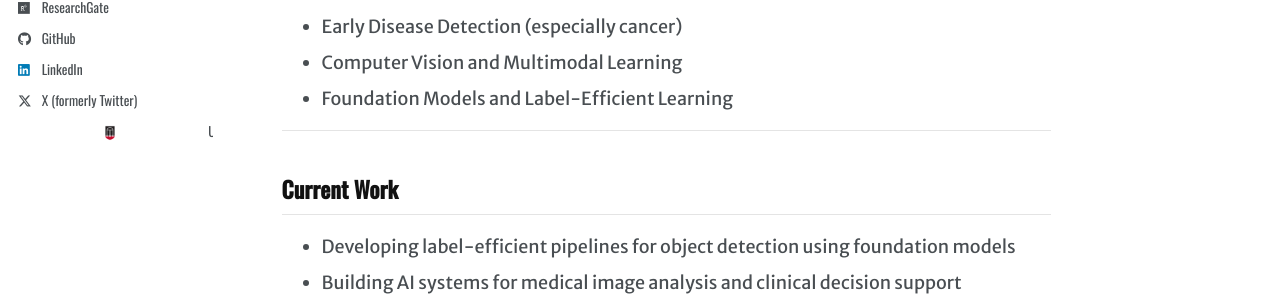
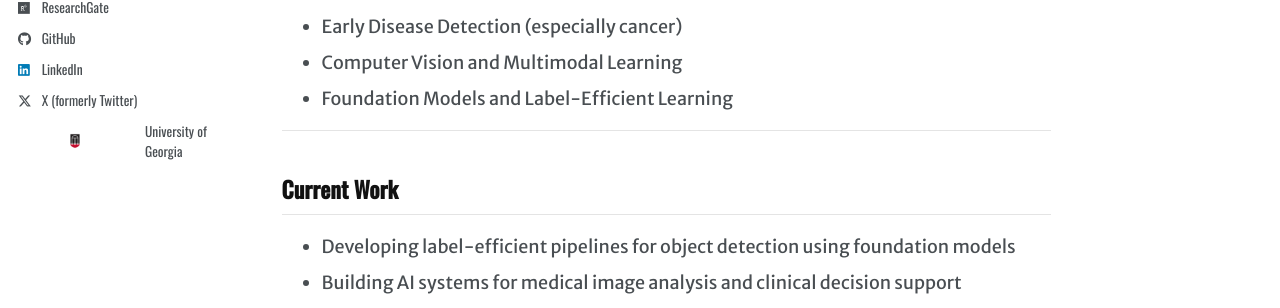
Before and after one commit to nimadarbandi/nimadarbandi.github.io, a Jekyll site: the page built from _pages/about.md, in a window 1280 px wide. Shown: the part 541-849 px from the top of the page. Built offline with Jekyll 4.4.1, drawn with Linux system fonts in a browser that asks for light colours; some web fonts are replaced; a script bundle is joined from its source files by our own code; library files that are not in the unit come from our copies.

Commit message:
uga-logo

```diff
--- a/_includes/author-profile.html
+++ b/_includes/author-profile.html
@@ -171,7 +171,12 @@
       {% if author.zhihu %}
       <li><a href="https://www.zhihu.com/people/{{ author.zhihu }}"><i class="fab fa-fw fa-zhihu icon-pad-right" aria-hidden="true"></i>Zhihu</a></li>
       {% endif %}
-      <li><a href="https://www.uga.edu/"><img class="sidebar-uga-logo icon-pad-right" src="{{ '/images/UGA-favicon.ico' | relative_url }}" alt="" aria-hidden="true">University of Georgia</a></li>
+      <li class="sidebar-uga-item">
+        <a href="https://www.uga.edu/">
+          <img class="sidebar-uga-logo icon-pad-right" src="{{ '/images/UGA-favicon.ico' | relative_url }}" alt="" aria-hidden="true">
+          <span>University of Georgia</span>
+        </a>
+      </li>
     </ul>
   </div>
 </div>
--- a/_includes/head/custom.html
+++ b/_includes/head/custom.html
@@ -103,6 +103,21 @@
     margin-right: 0;
   }
 
+  .sidebar .author__urls li.sidebar-uga-item {
+    white-space: normal;
+  }
+
+  .sidebar .author__urls li.sidebar-uga-item a {
+    display: flex;
+    align-items: center;
+    gap: 0.5em;
+    min-width: 0;
+  }
+
+  .sidebar .author__urls li.sidebar-uga-item a span {
+    overflow-wrap: anywhere;
+  }
+
   html:not([data-theme="dark"]) .masthead__menu-item.selected a {
     border-bottom-color: #111111;
   }
```
